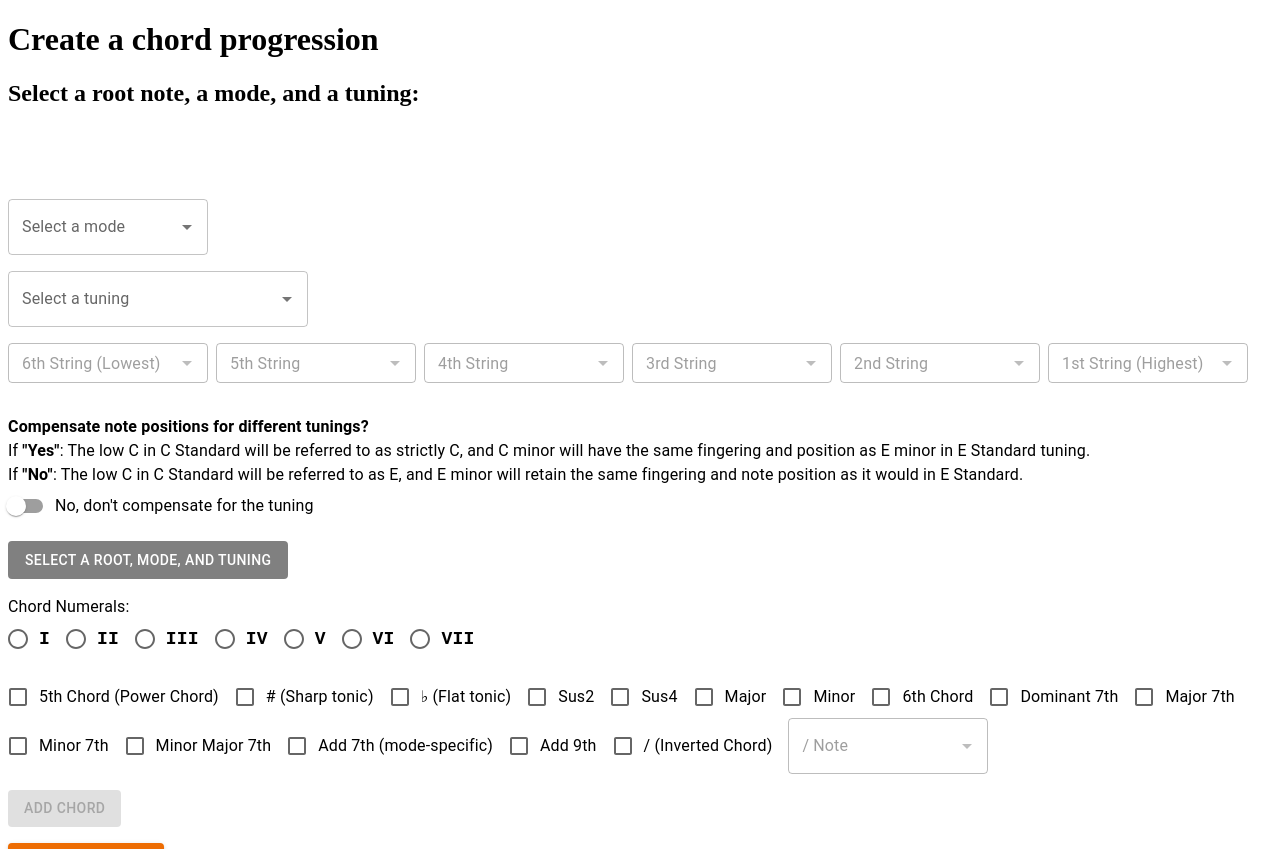
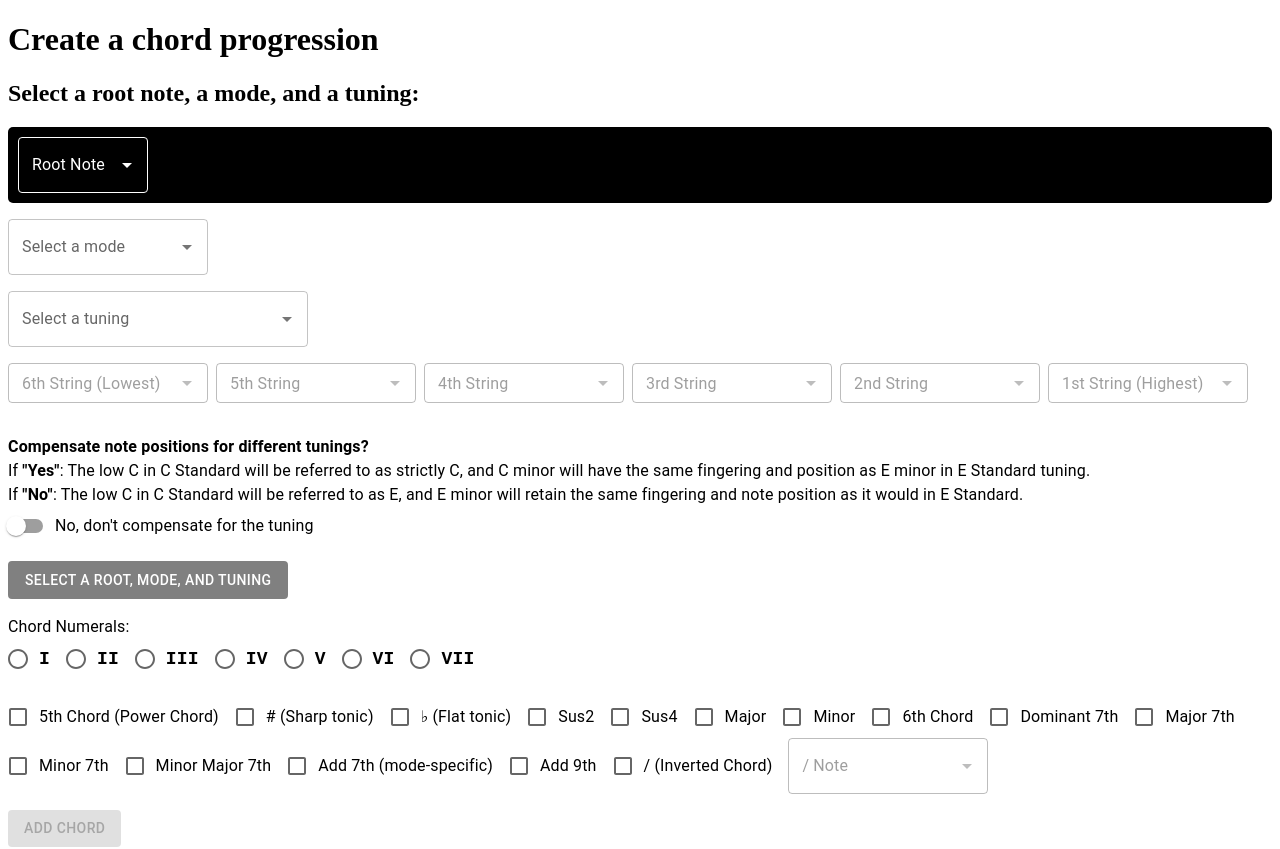
Before and after one commit to stenzeladam/ChordProgressionTSX, a React (Vite) app in the folder frontend/: page /selection-container in a window 1280 px wide. Shown: the top 849 px of the page. Built offline with nearby package versions, Linux system fonts and the light colour scheme.

Commit message:
temporarily fixed root selection not being visible in SelectionContainer

```diff
--- a/frontend/src/pages/SelectionContainer.tsx
+++ b/frontend/src/pages/SelectionContainer.tsx
@@ -421,10 +421,12 @@ const SelectionContainer = () => {
       <h1>Create a chord progression</h1>
       <h2>Select a root note, a mode, and a tuning:</h2>
       <Box sx={{ display: 'flex', flexDirection: 'column', gap: 2 }}>
+      <div style={{ backgroundColor: 'black', padding: '10px', borderRadius: '5px' }}>
         <RootNoteSelect
           rootState={selectedRoot}
           onSelect={handleRootSelect}
           isDisabled={selectRootDisabled} />
+      </div>
         <ModeSelector
           modeState={selectedMode}
           onSelect={handleModeSelect}
```
Also changed, not shown: frontend/package.json (+15 -6 lines), 1 other file (tests, documents, lock files or other folders).
